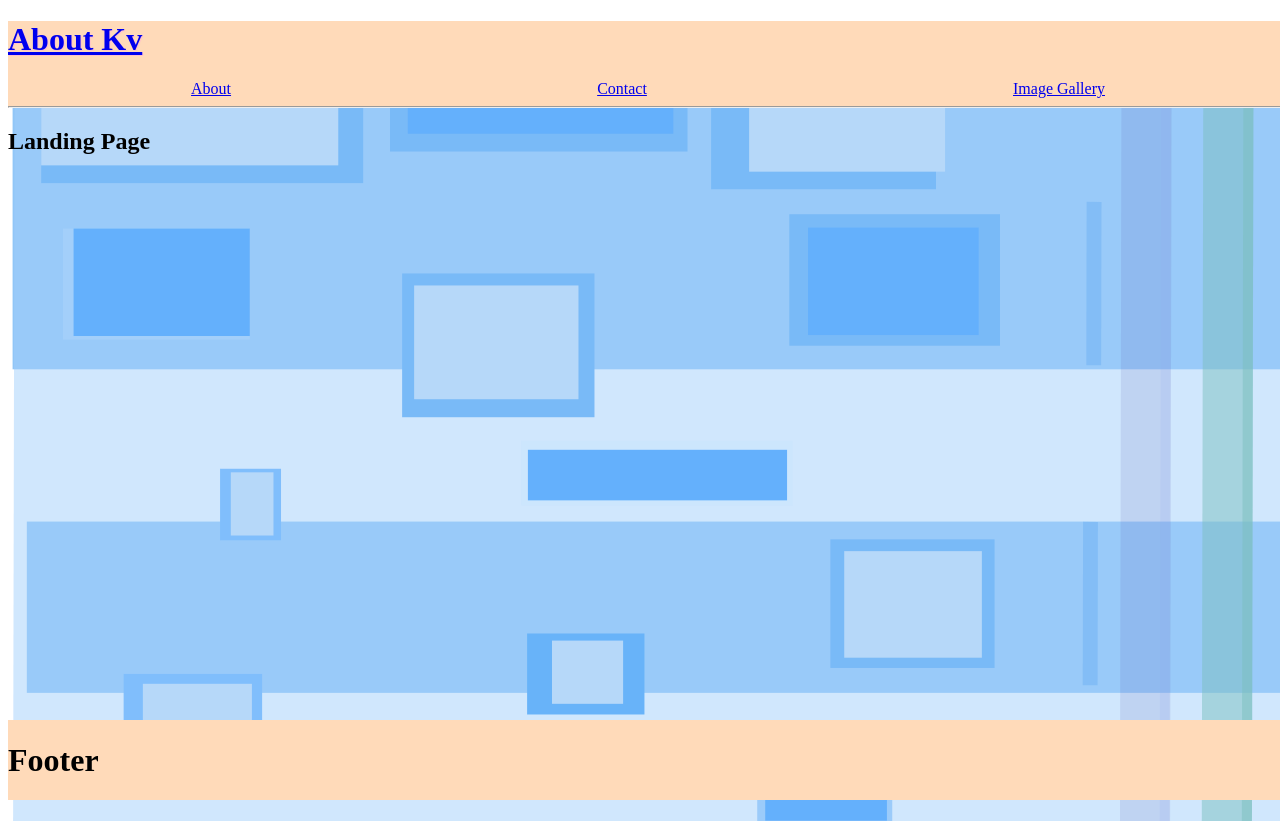
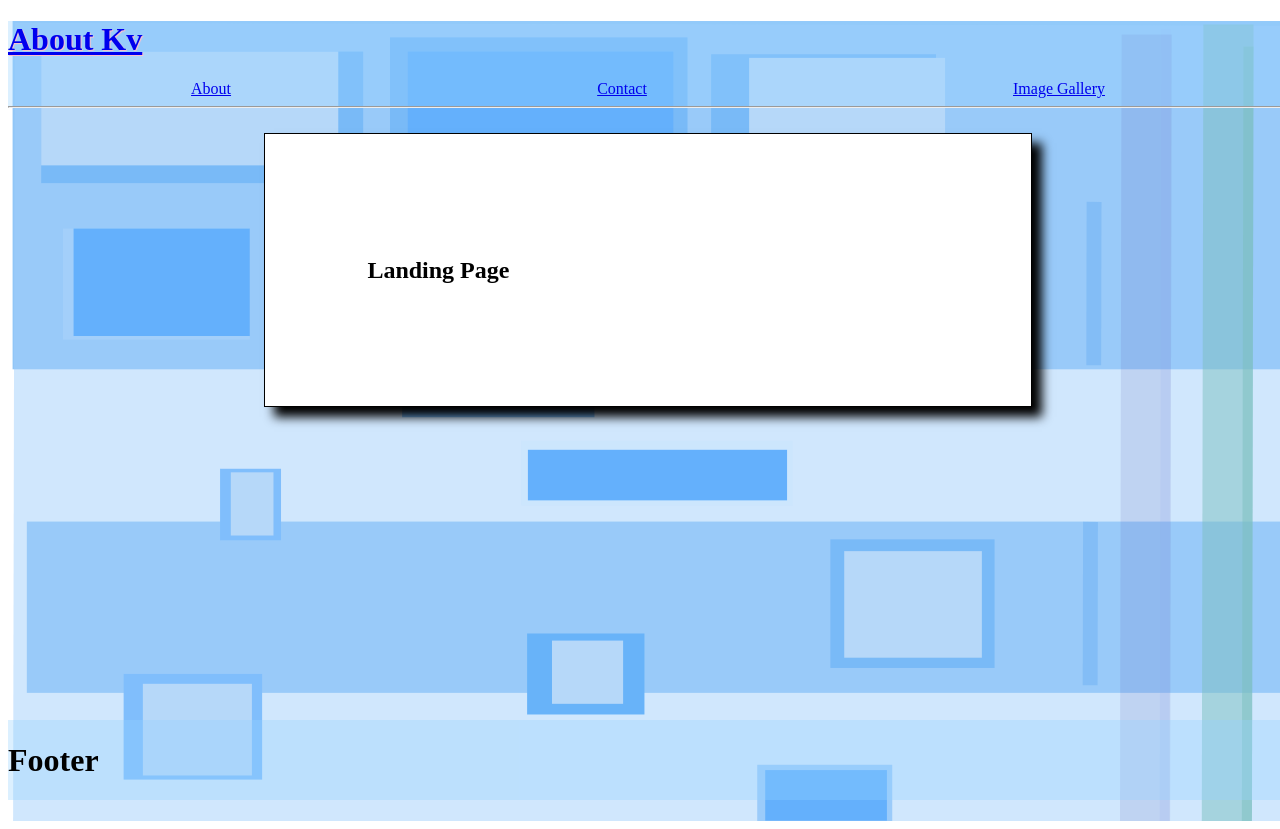
Before and after one commit to k3vnb/portfolio-prodbuild, a React app: page / in a window 1280 px wide. Built offline with nearby package versions, Linux system fonts and the light colour scheme.

Commit message:
start basic formatting for landing page

```diff
--- a/src/components/App.jsx
+++ b/src/components/App.jsx
@@ -10,6 +10,7 @@ import Error404 from './Error404';
 import { Switch, Route } from 'react-router-dom';
 
 function App(){
+
   const appStylesSheet = {
     backgroundImage: `url(${wallpaper})`,
     backgroundRepeat: 'no-repeat',
--- a/src/components/Footer.jsx
+++ b/src/components/Footer.jsx
@@ -3,7 +3,7 @@ import React from 'react';
 function Footer(){
   let footerStyleSheet = {
     width: '100%',
-    backgroundColor: 'peachpuff',
+    backgroundColor: '#93d1ff52',
     position: 'fixed',
     bottom: '0'
   };
--- a/src/components/Header.jsx
+++ b/src/components/Header.jsx
@@ -3,7 +3,7 @@ import { Link } from 'react-router-dom';
 
 function Header(){
   let headerStyleSheet = {
-    backgroundColor: 'peachpuff'
+    backgroundColor: '#93d1ff52'
   };
   return (
     <div style={headerStyleSheet}>
--- a/src/components/LandingPage.jsx
+++ b/src/components/LandingPage.jsx
@@ -1,8 +1,15 @@
 import React from 'react';
 
 function LandingPage() {
+  let landingPageStyleSheet = {
+    margin: '2% 20%',
+    padding: '8%',
+    backgroundColor: 'white',
+    border: '1px solid black',
+    boxShadow: '10px 10px 10px black'
+  };
   return(
-    <div>
+    <div style={landingPageStyleSheet}>
       <h2>Landing Page</h2>
     </div>
   );
```
